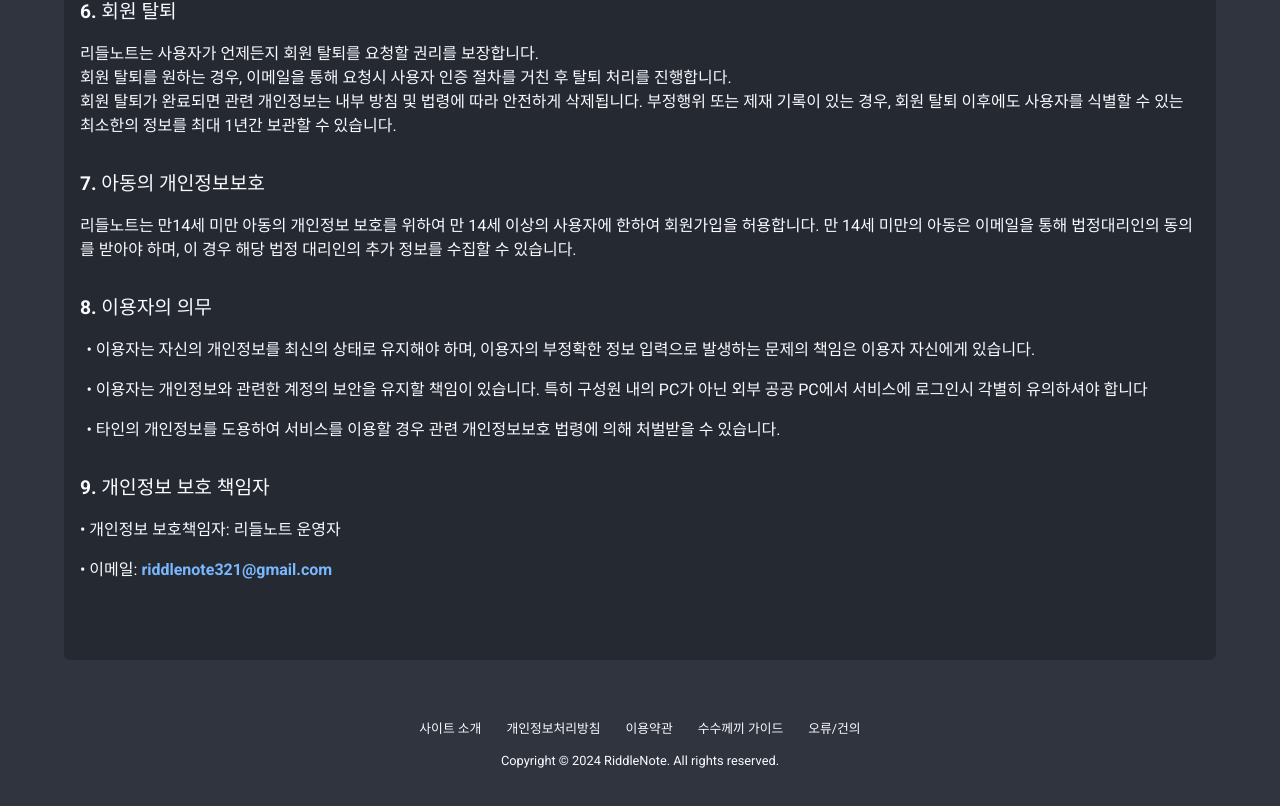
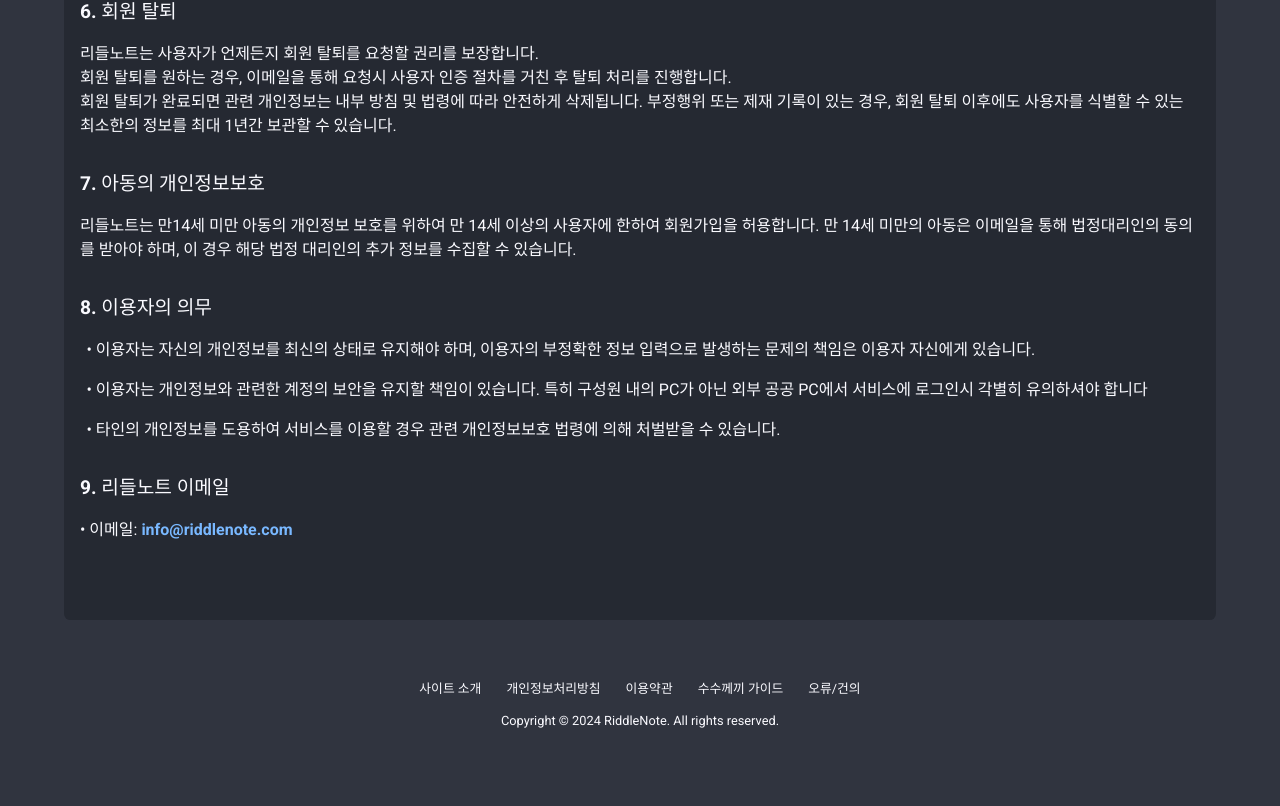
Before and after one commit to 2coldok/unboxingme-client, a React (Vite) app: page /about/privacy in a window 1280 px wide. Shown: the part 917-1723 px from the top of the page. After the commit the page ends 1697 px from the top, so only its background shows below. Built offline with nearby package versions, Linux system fonts and the light colour scheme; no server answers.

Commit message:
chore: 도메인 메일주소로 변경

```diff
--- a/src/components/AppFooter.tsx
+++ b/src/components/AppFooter.tsx
@@ -43,7 +43,7 @@
         {showEmail && (
           <PopEmailWrapper>
             <span className="mail-icon"><TbMail /></span>
-            <span>riddlenote321@gmail.com</span>
+            <span>info@riddlenote.com</span>
             <span onClick={handleEmailCancelClick} className="cancel"><BsX /></span>
           </PopEmailWrapper>
         )}
--- a/src/components/GlimpseList.tsx
+++ b/src/components/GlimpseList.tsx
@@ -10,7 +10,7 @@
     totalProblems: number;
     unsealedQuestionIndex: number;
     unboxing: boolean;
-    updatedAt: string;
+    updatedAt: string; // 서버에서 이미 가공된 날짜. 시간 정보는 제외
   }[]
 }
 
--- a/src/pages/about/PrivacyPolicy.tsx
+++ b/src/pages/about/PrivacyPolicy.tsx
@@ -104,10 +104,10 @@
         </DSection>
 
         <DSection>
-          <DTitle>9. 개인정보 보호 책임자</DTitle>
+          <DTitle>9. 리들노트 이메일</DTitle>
           <DContent>
-            <p>• 개인정보 보호책임자: 리들노트 운영자</p>
-            <p>• 이메일: <DEmail>riddlenote321@gmail.com</DEmail></p>
+            {/* <p>• 개인정보 보호책임자: 리들노트 운영자</p> */}
+            <p>• 이메일: <DEmail>info@riddlenote.com</DEmail></p>
           </DContent>
         </DSection>
       </DContainer>
--- a/src/types/dashboard.ts
+++ b/src/types/dashboard.ts
@@ -4,7 +4,7 @@
   totalProblems: number;
   unsealedQuestionIndex: number;
   unboxing: boolean;
-  updatedAt: string;
+  updatedAt: string; // 서버에서 이미 가공된 날짜. 시간 정보는 제외
 }
 
 export interface IMyPandoraDetail {
```
